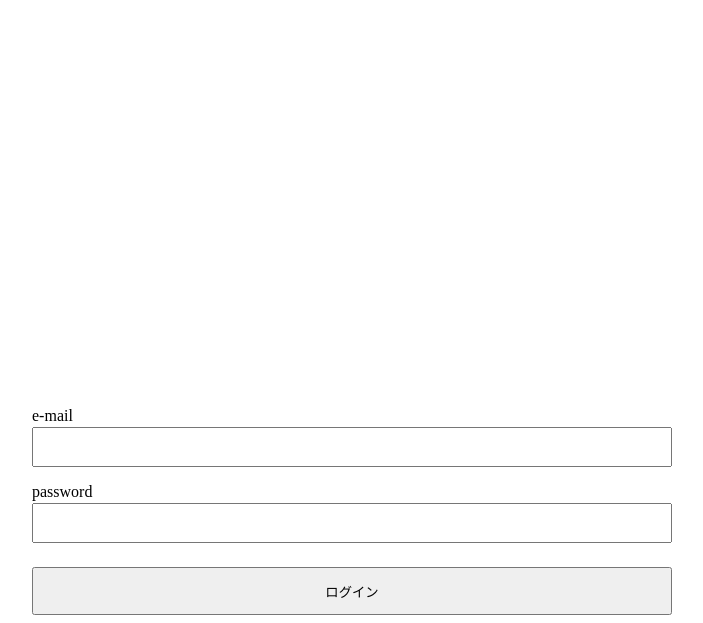
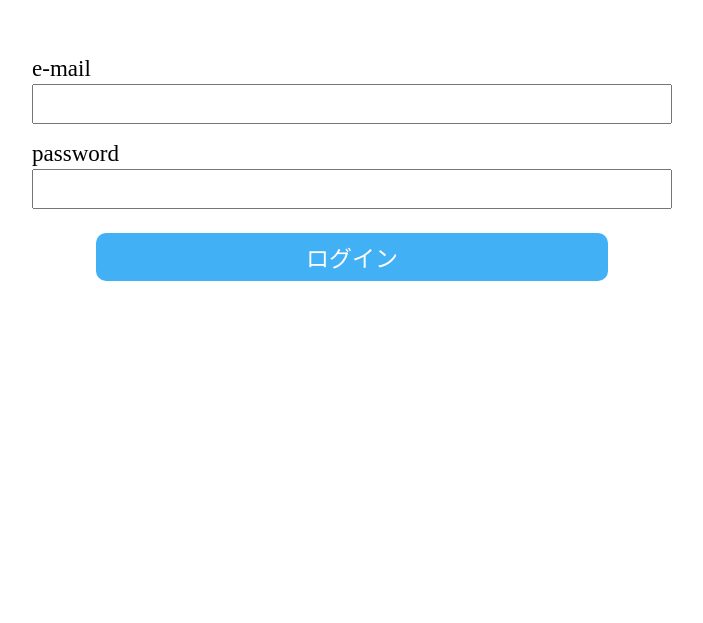
Before and after one commit to Meri11Ra1/Open-Innovation-Hackathon-2023-Vol.2, a Nuxt app: page / in a window 1280 px wide. Shown: the part 225-848 px from the top of the page, without its empty margins (288-991 px from the left). After the commit the page ends 800 px from the top, so only its background shows below. Built offline with nearby package versions, Linux system fonts and the light colour scheme.

Commit message:
change: login画面のstyle実装

```diff
--- a/pages/index.vue
+++ b/pages/index.vue
@@ -4,7 +4,7 @@
       <p class="login-text">e-mail</p>
         <input type="text" v-model="email" name="email" class="user-email" />
       <p class="login-text">password</p>
-        <input type="text" v-model="password" name="password" class="user-password" />
+        <input type="password" v-model="password" name="password" class="user-password" />
       <div>
         <button type="submit" class="login-form-btn">ログイン</button>
       </div>
@@ -43,6 +43,7 @@ export default {
     text-align: left;
     margin-bottom: 16px;
     margin-top:2px;
+    font-size: medium;
 }
 .user-password {
   width: 100%;
@@ -53,23 +54,32 @@ export default {
   text-align: left;
   margin-bottom: 24px;
   margin-top: 2px;
+  font-size: 16px;
 }
 
 .login-form {
   text-align: center;
   margin: auto;
-  margin-top: 50%;
+  margin-top: 35vh;
   width: 50vw;
+  font-size: larger;
 }
 .login-form-btn {
-  width: 100%;
+  width: 80%;
   height: 6vh;
   text-align: center;
+  border: none;
+  background-color:rgb(65, 176, 245);
+  color: white;
+  border-radius: 10px;
+  font-size: larger;
 }
 
 .login-text {
   text-align: left;
   margin: 0%;
+
+  font-size: larger;
 }
 
 </style>
```
